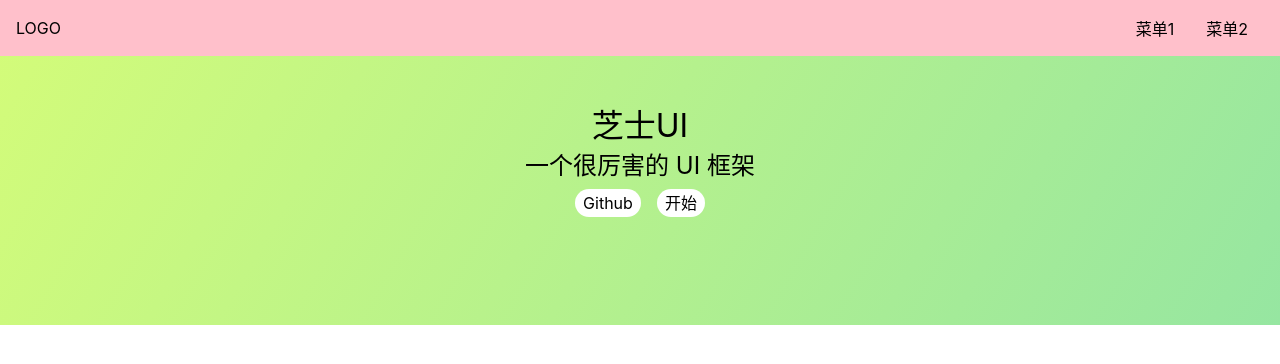
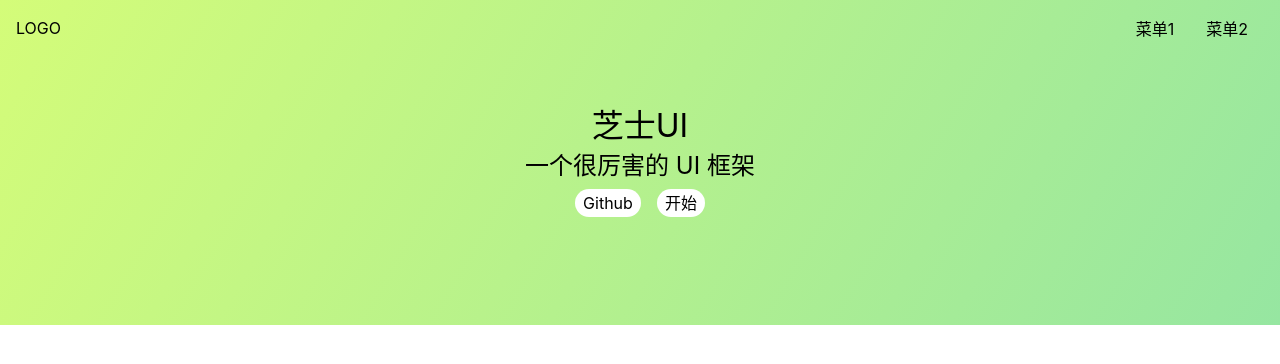
Before and after one commit to Wang-zhetao/CheeseUI, a Vue app: page / in a window 1280 px wide. Shown: the top 364 px of the page. Built offline with nearby package versions, Linux system fonts and the light colour scheme.

Commit message:
背景渐变

```diff
--- a/src/components/Topnav.vue
+++ b/src/components/Topnav.vue
@@ -22,7 +22,6 @@ export default {
 </script>
 <style lang="scss" scoped>
 .topnav {
-  background: pink;
   display: flex;
   padding: 16px;
   position: fixed;
--- a/src/views/Home.vue
+++ b/src/views/Home.vue
@@ -1,5 +1,5 @@
 <template>
-  <div>
+  <div class="topnavAndBanner">
     <Topnav />
     <div class="banner">
       <h1>芝士UI</h1>
@@ -21,13 +21,15 @@ export default {
 
 <style lang="scss" scoped>
 $bg: linear-gradient(120deg, #d4fc79 0%, #96e6a1 100%);
+.topnavAndBanner {
+  background:$bg;
+}
 .banner {
   padding: 100px 0;
   display: flex;
   justify-content: center;
   align-items: center;
   flex-direction: column;
-  background: $bg;
   > .actions {
     padding: 8px 0;
     a {
```
